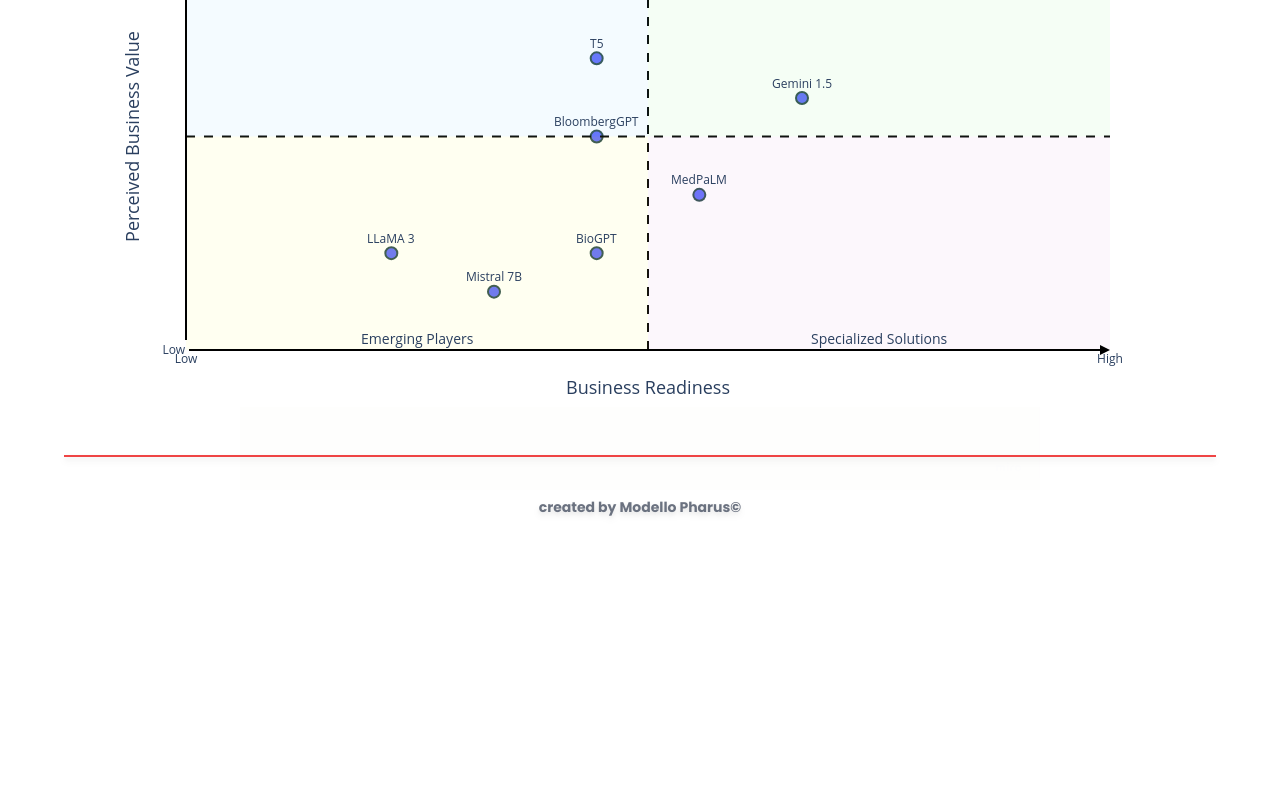
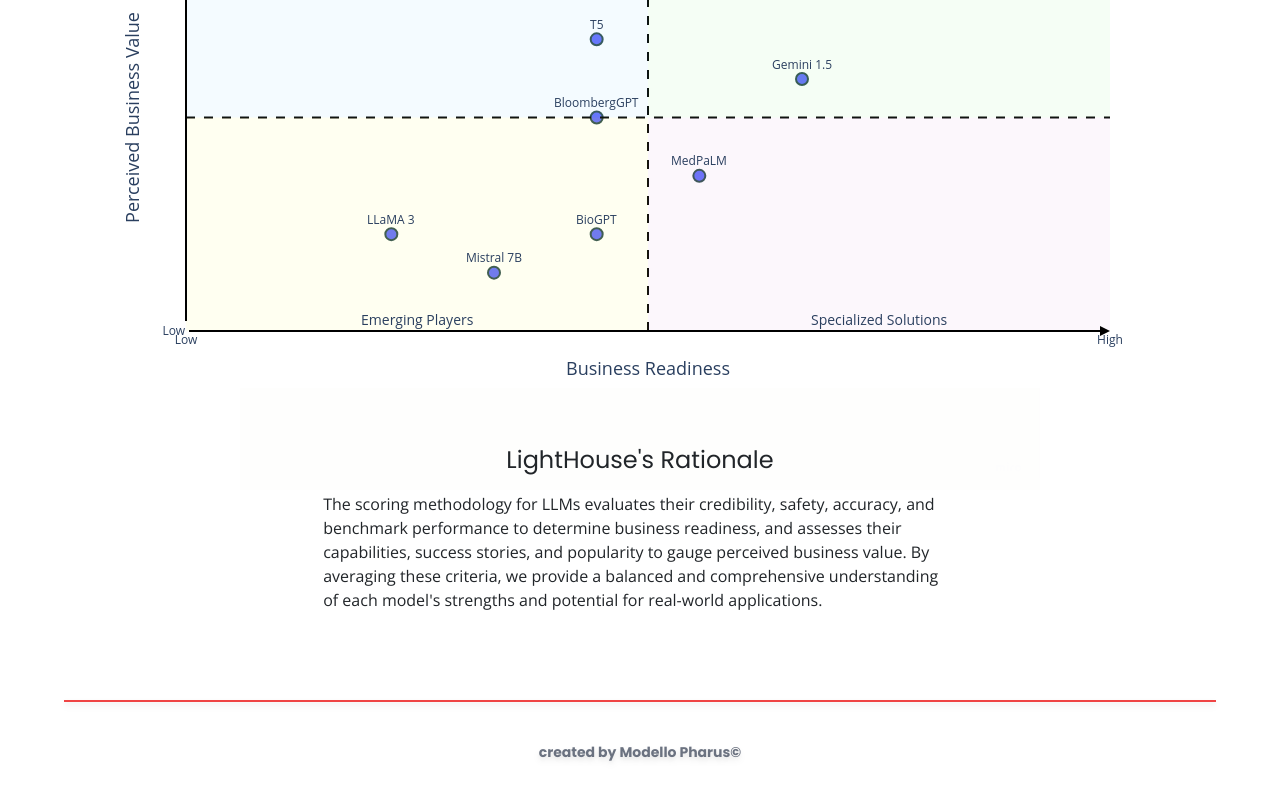
Before and after one commit to IanGarraway/HorizonXHackathon, a React (Vite) app in the folder website/frontend/: page /matrix in a window 1280 px wide. Shown: the part 310-1110 px from the top of the page. Before the commit the page ends 867 px from the top, so only its background shows below. Built offline with nearby package versions, Linux system fonts and the light colour scheme; no server answers.

Commit message:
feat: added rationale to matrix page

```diff
--- a/website/frontend/src/pages/Matrix.jsx
+++ b/website/frontend/src/pages/Matrix.jsx
@@ -1,7 +1,6 @@
 const Matrix = () => {
   return (
     <div className="px-5">
-      <h2>Rationale</h2>
       <iframe
         title="Modello-Pharus Matrix"
         src={`./modello_pharus_matrix.html`}
@@ -9,6 +8,17 @@ const Matrix = () => {
         height="600px"
         frameBorder="0"
       ></iframe>
+      <div className="text-center mx-auto w-3/5 pt-5">
+        <h1 className="font-poppins text-2xl pb-3">LightHouse's Rationale</h1>
+        <p className="text-left pb-5">
+          The scoring methodology for LLMs evaluates their credibility, safety,
+          accuracy, and benchmark performance to determine business readiness,
+          and assesses their capabilities, success stories, and popularity to
+          gauge perceived business value. By averaging these criteria, we
+          provide a balanced and comprehensive understanding of each model's
+          strengths and potential for real-world applications.
+        </p>
+      </div>
     </div>
   );
 };
```
